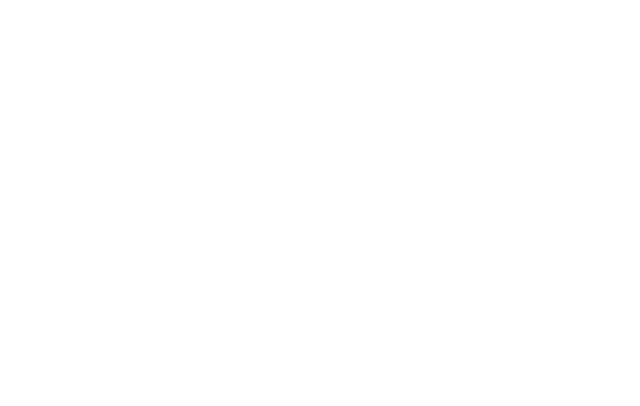
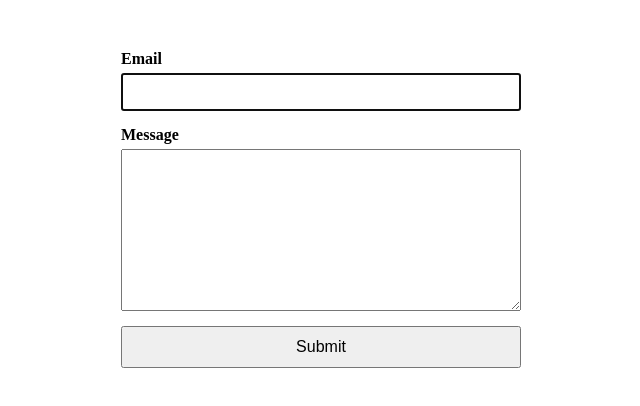
Before and after one commit to gnihanyazici/goit-js-hw-09, a plain HTML site: page 02-form.html in a window 1280 px wide. Shown: the whole page, without its empty margins (319-959 px from the left). Drawn offline with Linux system fonts and the light colour scheme.

Commit message:
Deploying to gh-pages from @ gnihanyazici/goit-js-hw-09@3b0dd66a55a55cf9d2d4d7a8a27369cb241f5545 🚀

```diff
--- a/02-form.html
+++ b/02-form.html
@@ -2,11 +2,48 @@
 <html lang="en">
 <head>
   <meta charset="UTF-8" />
-    <meta http-equiv="X-UA-Compatible" content="IE=edge" />
   <meta name="viewport" content="width=device-width, initial-scale=1.0" />
-    <title>Form</title>
+  <title>Feedback Form</title>
+  <style>
+    .feedback-form {
+      max-width: 400px;
+      margin: 50px auto;
+      display: flex;
+      flex-direction: column;
+      gap: 15px;
+    }
+    .feedback-form label {
+      display: flex;
+      flex-direction: column;
+      font-weight: bold;
+    }
+    .feedback-form input,
+    .feedback-form textarea {
+      padding: 8px;
+      font-size: 1rem;
+      margin-top: 5px;
+    }
+    .feedback-form button {
+      padding: 10px;
+      font-size: 1rem;
+      cursor: pointer;
+    }
+  </style>
+  <script type="module" crossorigin src="/goit-js-hw-09/02-form.js"></script>
+  <link rel="modulepreload" crossorigin href="/goit-js-hw-09/assets/modulepreload-polyfill-B5Qt9EMX.js">
 </head>
 <body>
+  <form class="feedback-form" autocomplete="off">
+    <label>
+      Email
+      <input type="email" name="email" autofocus />
+    </label>
+    <label>
+      Message
+      <textarea name="message" rows="8"></textarea>
+    </label>
+    <button type="submit">Submit</button>
+  </form>
 
 </body>
 </html>
--- /dev/null
+++ b/02-form.js
@@ -0,0 +1,2 @@
+import"./assets/modulepreload-polyfill-B5Qt9EMX.js";const l="feedback-form-state",e=document.querySelector(".feedback-form"),r=e.querySelector('input[name="email"]'),n=e.querySelector('textarea[name="message"]'),o=localStorage.getItem(l);let t=o?JSON.parse(o):{email:"",message:""};r.value=t.email;n.value=t.message;e.addEventListener("input",m=>{const{name:a,value:s}=m.target;t[a]=s,localStorage.setItem(l,JSON.stringify(t))});e.addEventListener("submit",m=>{m.preventDefault();const a=r.value.trim(),s=n.value.trim();if(!a||!s){alert("Both fields must be filled!");return}console.log({email:a,message:s}),e.reset(),localStorage.removeItem(l),t={email:"",message:""}});
+//# sourceMappingURL=02-form.js.map
```
Also changed, not shown: 01-gallery.js (+4 -4 lines), 2 other files. Lines whose indentation alone changed are shown as unchanged.
